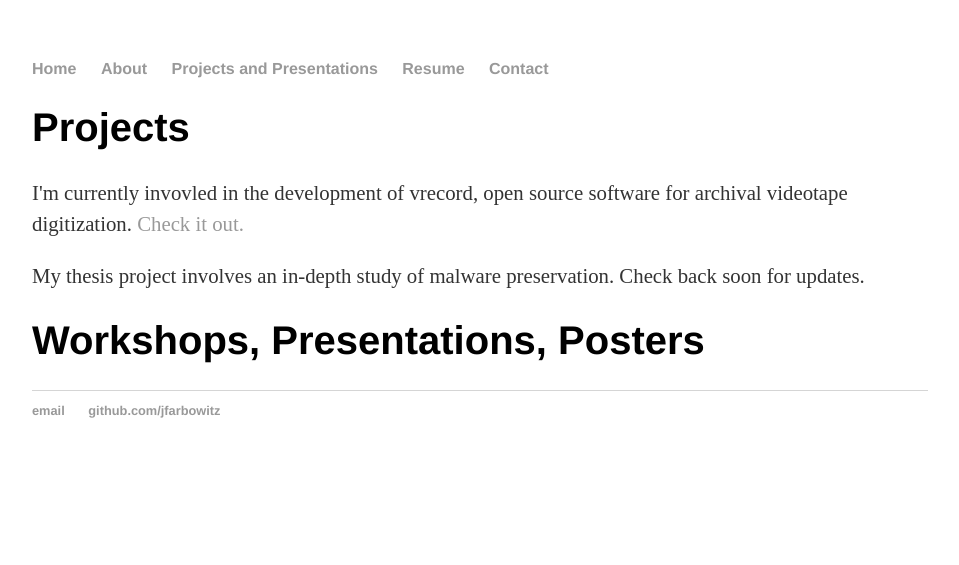
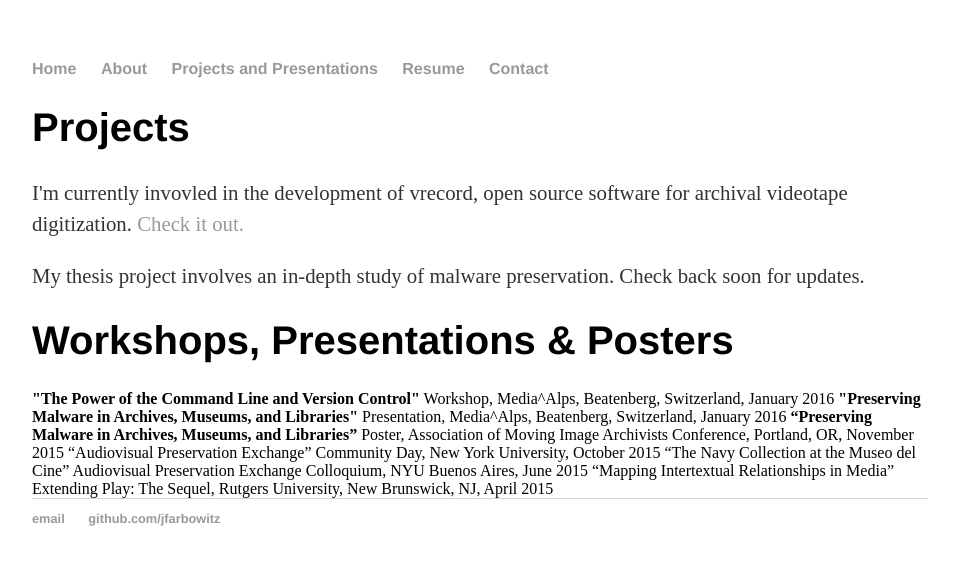
Before and after one commit to jfarbowitz/jfarbowitz.github.io, a Jekyll site: the page built from projects/index.html, in a window 1280 px wide. Shown: the top 565 px of the page, without its empty margins (160-1119 px from the left). Built offline with Jekyll 4.4.1, drawn with Linux system fonts in a browser that asks for light colours.

Commit message:
Update index.html

```diff
--- a/projects/index.html
+++ b/projects/index.html
@@ -10,6 +10,16 @@ title: Projects and Presentations
 	<p>My thesis project involves an in-depth study of malware preservation. Check back soon for updates.</p>
 	</div>
 	<div class="presentations">
-	  <h1>Workshops, Presentations, Posters</h1>
-
+	  <h1>Workshops, Presentations & Posters</h1>
+	  <strong>"The Power of the Command Line and Version Control"</strong>
+	  Workshop, Media^Alps, Beatenberg, Switzerland, January 2016
+	  <strong>"Preserving Malware in Archives, Museums, and Libraries"</strong>
+	  Presentation, Media^Alps, Beatenberg, Switzerland, January 2016
+	  <strong>“Preserving Malware in Archives, Museums, and Libraries”</strong>
+Poster, Association of Moving Image Archivists Conference, Portland, OR, November 2015
+“Audiovisual Preservation Exchange”
+Community Day, New York University, October 2015 “The Navy Collection at the Museo del Cine”
+Audiovisual Preservation Exchange Colloquium, NYU Buenos Aires, June 2015
+“Mapping Intertextual Relationships in Media”
+Extending Play: The Sequel, Rutgers University, New Brunswick, NJ, April 2015
 	</div>
```
